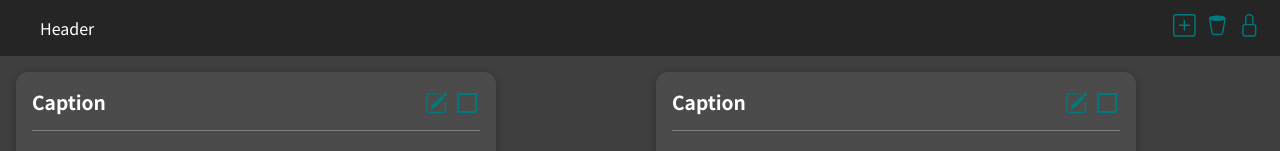
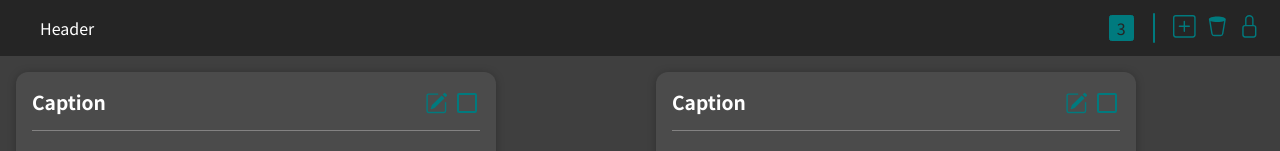
Before and after one commit to Diana-Kravtsova/react, a React (Create React App) app: page / in a window 1280 px wide. Shown: the top 151 px of the page. Built offline with nearby package versions, Linux system fonts and the light colour scheme.

Commit message:
Add PropTypes, Badge and css constants

```diff
--- a/package.json
+++ b/package.json
@@ -6,6 +6,7 @@
     "@testing-library/jest-dom": "^5.16.5",
     "@testing-library/react": "^13.4.0",
     "@testing-library/user-event": "^13.5.0",
+    "prop-types": "^15.8.1",
     "react": "^18.2.0",
     "react-dom": "^18.2.0",
     "react-icons": "^4.7.1",
--- a/src/App.js
+++ b/src/App.js
@@ -4,6 +4,7 @@ import {useState} from 'react';
 import {BsLock, BsTrash2, BsUnlock, BsPlusSquare} from 'react-icons/bs';
 import './components/Header.css';
 import { v4 as uuidv4 } from 'uuid';
+import Badge from './components/Badge';
 
 function App() {
     let cardLength = 3;
@@ -41,10 +42,12 @@ function App() {
     return (
         <>
             <Header>
-                <div>
+                <div className={'buttons'}>
+                    <Badge>{info.length}</Badge>
+                    <div className={'button-hr'}/>
                     {
                         readonly || (
-                            <div className={'buttons'}>
+                            <>
                                 <button
                                     className={'button'}
                                     onClick={addCard}
@@ -58,7 +61,7 @@ function App() {
                                 >
                                     <BsTrash2 className={'delete icon'}/>
                                 </button>
-                            </div>
+                            </>
                         )
                     }
                     <button
--- /dev/null
+++ b/src/components/Badge.js
@@ -0,0 +1,21 @@
+import styled from 'styled-components'
+
+const BadgeContainer = styled.div`
+  padding: 0 7px 0 7px;
+  border-radius: 0.15em;
+  border: 0.1em solid var(--main-color);
+  background: var(--main-color);
+  color: var(--secondary-color);
+  display: flex;
+  justify-content: center;
+  align-items: center;
+  max-height: 2em;
+`;
+
+const Badge = ({children}) => (
+   <BadgeContainer>
+       <span>{children}</span>
+   </BadgeContainer>
+)
+
+export default Badge;
--- a/src/components/Card/Card.css
+++ b/src/components/Card/Card.css
@@ -1,6 +1,6 @@
 .card {
     padding: 1rem;
-    background-color: #4b4b4b;
+    background-color: var(--primary-color);
     margin: 1rem auto 1rem 1rem;
     max-width: 30rem;
     min-width: 30rem;
@@ -15,9 +15,9 @@ hr {
 }
 
 .card-caption input{
-    background-color: #4b4b4b;
-    border: 0.15em solid #007a7e;
-    color: #ffffff;
+    background-color: var(--primary-color);
+    border: 0.15em solid var(--main-color);
+    color: var(--text-color);
 }
 
 .card-caption {
@@ -52,7 +52,7 @@ hr {
 }
 
 .pencil {
-    color: #007a7e;
+    color: var(--main-color);
     width: 1.7em;
     height: 1.7em;
 }
@@ -69,9 +69,9 @@ hr {
 }
 
 .card-textarea textarea {
-    background-color: #4b4b4b;
-    border: 0.15em solid #007a7e;
-    color: #ffffff;
+    background-color: var(--primary-color);
+    border: 0.15em solid var(--main-color);
+    color: var(--text-color);
     min-width: 28rem;
     min-height: 9rem;
     max-width: 28rem;
--- a/src/components/Header.css
+++ b/src/components/Header.css
@@ -1,7 +1,7 @@
 .header {
     display: flex;
     justify-content: space-between;
-    background-color: #252525;
+    background-color: var(--secondary-color);
     align-items: center;
     padding-right: 1.2rem;
 }
@@ -29,17 +29,26 @@
 }
 
 .icon {
-    color: #007a7e;
+    color: var(--main-color);
     width: 1.7em;
     height: 1.7em;
 }
 
 .delete:active {
-    color: #ffffff;
+    color: var(--text-color);
     width: 1.7em;
     height: 1.7em;
 }
 
 .buttons {
-    display: inline;
+    display: flex;
+    align-items: center;
 }
+
+.button-hr {
+    border: none;
+    border-left: 2px solid var(--main-color);
+    border-radius: 1px;
+    height: 30px;
+    margin: 0 0.5rem 0 1.2rem;
+}
--- a/src/index.css
+++ b/src/index.css
@@ -1,4 +1,12 @@
 @import url('https://fonts.googleapis.com/css2?family=Noto+Sans+JP:wght@400;700&display=swap');
+
+:root {
+  --main-color: #007a7e;
+  --background-color: #3f3f3f;
+  --primary-color: #4b4b4b;
+  --secondary-color: #252525;
+  --text-color: white;
+}
 
 * {
   box-sizing: border-box;
@@ -11,7 +19,7 @@ html {
 body {
   color: white;
   margin: 0;
-  background-color: #3f3f3f;
+  background-color: var(--background-color);
 }
 
 ::-webkit-scrollbar {
@@ -20,10 +28,10 @@ body {
 }
 
 ::-webkit-scrollbar-track {
-  background: #3f3f3f;
+  background: var(--background-color);
 }
 
 ::-webkit-scrollbar-thumb {
   border-radius: 10px;
-  background: #007a7e;
+  background: var(--main-color);
 }
```
Also changed, not shown: src/components/Card/Card.js (+10 -0 lines), 1 other file (tests, documents, lock files or other folders).
